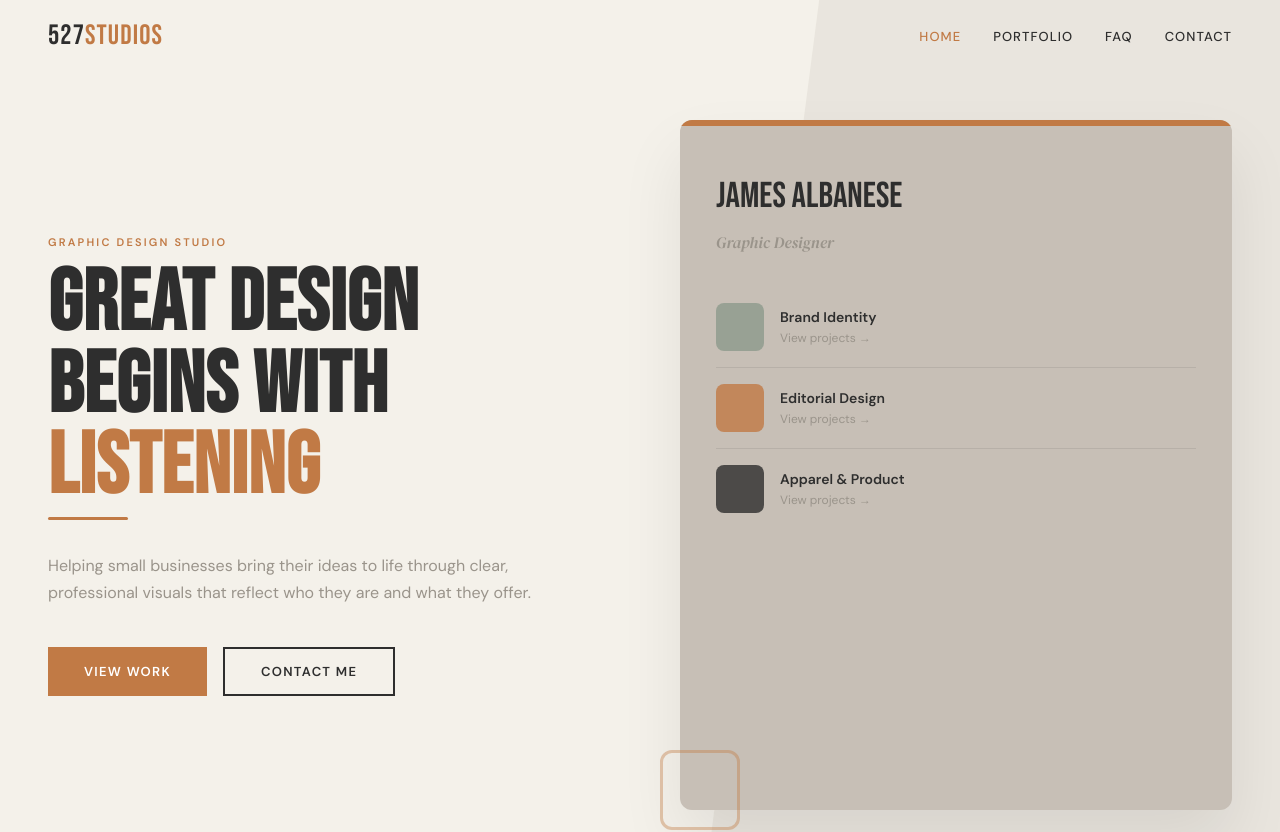
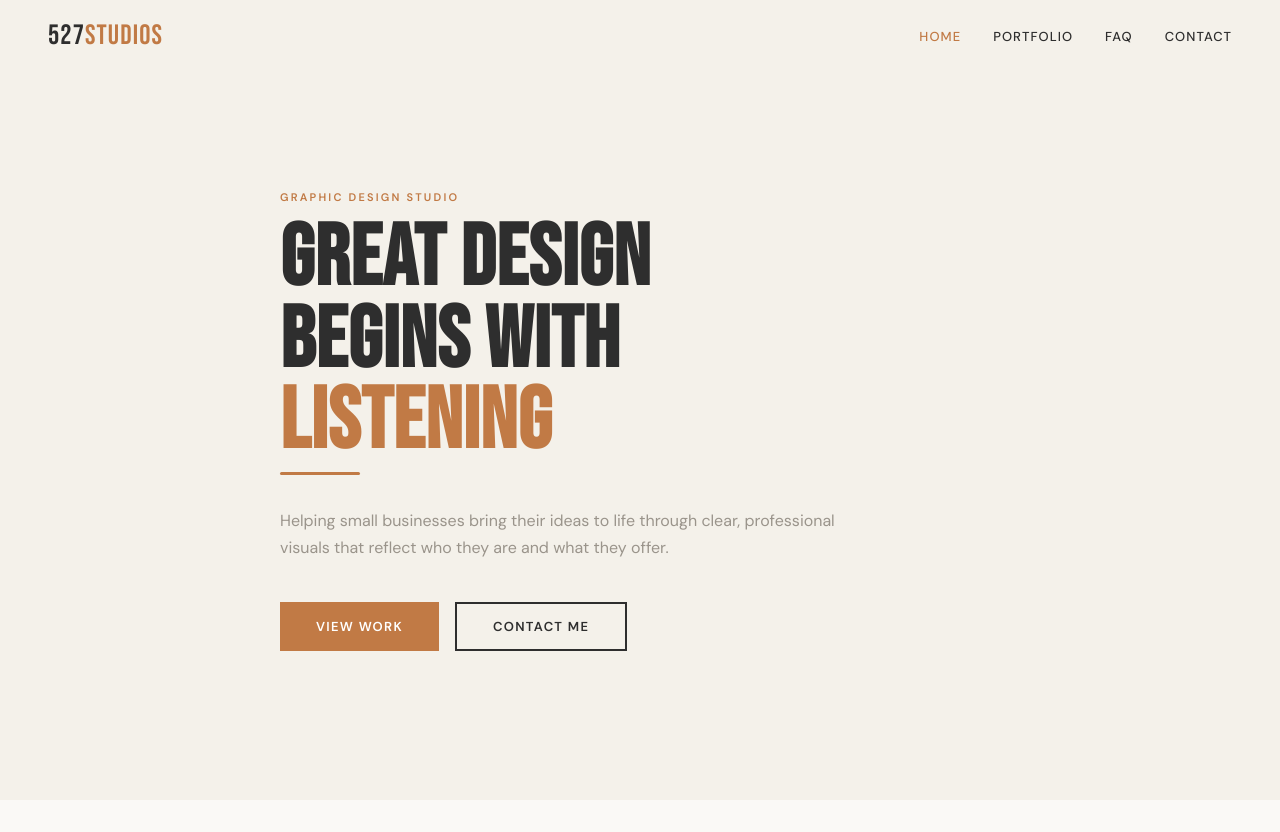
Before and after one commit to GAlbanese09/527Studios, a React (Vite) app: page / in a window 1280 px wide. Shown: the top 832 px of the page. Built offline with nearby package versions, Linux system fonts and the light colour scheme.

Commit message:
Remove decorative hero card, clean up hero section layout

```diff
--- a/src/App.jsx
+++ b/src/App.jsx
@@ -66,10 +66,7 @@ const responsiveCSS = `
   .mobile-menu-btn { display: none; background: none; border: none; cursor: pointer; padding: 8px; z-index: 1001; flex-direction: column; gap: 5px; }
   .mobile-overlay { display: none; }
 
-  .hero-grid { display: grid; grid-template-columns: 1fr 1fr; gap: 80px; align-items: center; }
-  .hero-right { display: block; }
   .hero-heading { font-family: 'Bebas Neue', sans-serif; font-size: 86px; line-height: 0.95; letter-spacing: 0.01em; color: ${COLORS.charcoal}; margin-bottom: 8px; }
-  .hero-bg-shape { display: block; }
   .section-heading { font-family: 'Bebas Neue', sans-serif; font-size: 64px; line-height: 1.0; letter-spacing: 0.02em; color: ${COLORS.charcoal}; margin-bottom: 24px; }
   .section-heading-md { font-family: 'Bebas Neue', sans-serif; font-size: 42px; line-height: 1.1; letter-spacing: 0.02em; color: ${COLORS.charcoal}; margin-bottom: 16px; }
 
@@ -120,9 +117,6 @@ const responsiveCSS = `
   @media (max-width: 1024px) {
     .services-grid { grid-template-columns: repeat(2, 1fr); }
     .about-grid { grid-template-columns: 1fr; }
-    .hero-grid { grid-template-columns: 1fr; gap: 40px; }
-    .hero-right { display: none; }
-    .hero-bg-shape { display: none; }
     .footer-grid { grid-template-columns: 1fr 1fr; gap: 32px; }
     .bento-grid { grid-template-columns: repeat(2, 1fr); }
     .featured-cards-grid { grid-template-columns: repeat(2, 1fr); }
@@ -404,11 +398,8 @@ function ProjectDetailPage({ project, manifest, onBack, onNavigate }) {
 
 function HeroSection({ setPage }) {
   return (
-    <section className="hero-padding" style={{ minHeight: "100vh", display: "flex", alignItems: "center", position: "relative", overflow: "hidden" }}>
-      <div className="hero-bg-shape" style={{ position: "absolute", top: 0, right: 0, width: "45%", height: "100%", backgroundColor: COLORS.warmTan, opacity: 0.25, clipPath: "polygon(20% 0, 100% 0, 100% 100%, 0% 100%)" }} />
-      <div style={{ maxWidth: 1280, margin: "0 auto", width: "100%", position: "relative", zIndex: 1 }}>
-        <div className="hero-grid">
-          <div>
+    <section className="hero-padding" style={{ minHeight: "100vh", display: "flex", alignItems: "center" }}>
+      <div style={{ maxWidth: 720, margin: "0 auto", width: "100%" }}>
         <p style={sectionLabel}>Graphic Design Studio</p>
         <h1 className="hero-heading">Great design<br />begins with<br /><span style={{ color: COLORS.rust }}>listening</span></h1>
         <div style={accentLine} />
@@ -420,27 +411,6 @@ function HeroSection({ setPage }) {
           <button style={btnOutline} onClick={() => { setPage("Contact"); window.scrollTo(0, 0); }}
             onMouseEnter={(e) => { e.target.style.backgroundColor = COLORS.charcoal; e.target.style.color = COLORS.white; }}
             onMouseLeave={(e) => { e.target.style.backgroundColor = "transparent"; e.target.style.color = COLORS.charcoal; }}>Contact Me</button>
-            </div>
-          </div>
-          <div className="hero-right" style={{ position: "relative" }}>
-            <div style={{ width: "100%", aspectRatio: "4/5", backgroundColor: COLORS.warmTan, borderRadius: 12, position: "relative", overflow: "hidden", boxShadow: "0 32px 64px rgba(0,0,0,0.08)" }}>
-              <div style={{ position: "absolute", top: 0, left: 0, right: 0, height: 6, backgroundColor: COLORS.rust }} />
-              <div style={{ padding: "48px 36px" }}>
-                <div style={{ fontFamily: "'Bebas Neue', sans-serif", fontSize: 36, color: COLORS.charcoal, marginBottom: 4 }}>JAMES ALBANESE</div>
-                <div style={{ fontFamily: "'DM Serif Display', serif", fontSize: 16, color: COLORS.medGray, fontStyle: "italic", marginBottom: 32 }}>Graphic Designer</div>
-                {[{ label: "Brand Identity", color: COLORS.sage }, { label: "Editorial Design", color: COLORS.rust }, { label: "Apparel & Product", color: COLORS.charcoal }].map((item, i) => (
-                  <div key={i} style={{ display: "flex", alignItems: "center", gap: 16, padding: "16px 0", borderBottom: i < 2 ? "1px solid rgba(0,0,0,0.08)" : "none" }}>
-                    <div style={{ width: 48, height: 48, borderRadius: 8, backgroundColor: item.color, opacity: 0.8, flexShrink: 0 }} />
-                    <div>
-                      <div style={{ fontWeight: 600, fontSize: 14, color: COLORS.charcoal }}>{item.label}</div>
-                      <div style={{ fontSize: 12, color: COLORS.medGray }}>View projects →</div>
-                    </div>
-                  </div>
-                ))}
-              </div>
-            </div>
-            <div style={{ position: "absolute", bottom: -20, left: -20, width: 80, height: 80, border: `3px solid ${COLORS.rust}`, borderRadius: 12, opacity: 0.4 }} />
-          </div>
         </div>
       </div>
     </section>
```
Lines whose indentation alone changed are shown as unchanged.
